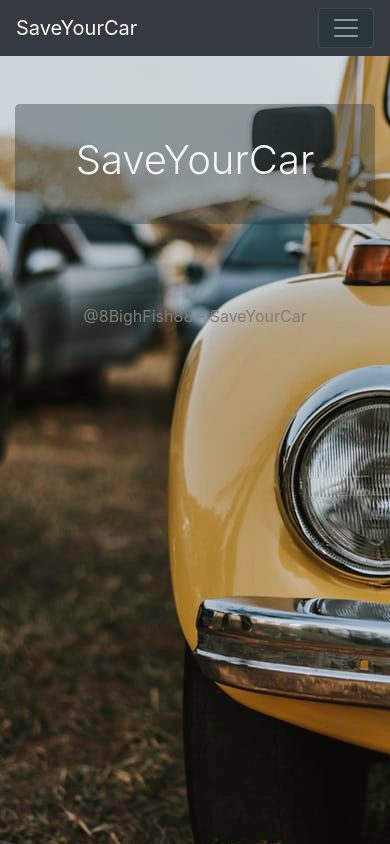
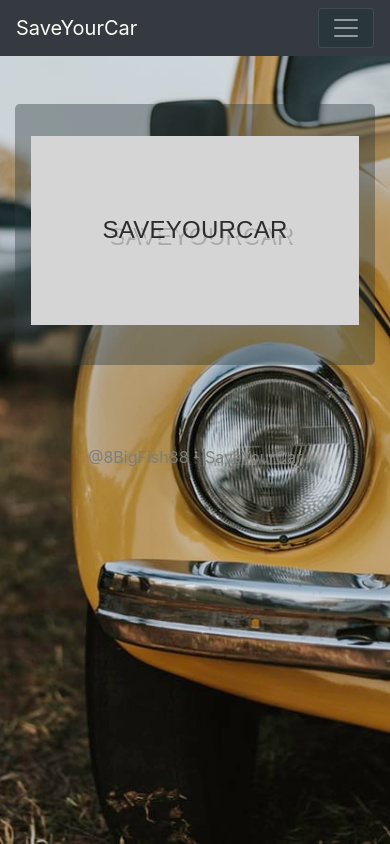
Before and after one commit to 8BigFish88/SaveYourCar_React_FrontEnd, a React (Create React App) app: page / in a window 390 px wide. Built offline with nearby package versions, Linux system fonts and the light colour scheme.

Commit message:
add some text styles

```diff
--- a/src/App.css
+++ b/src/App.css
@@ -8,9 +8,11 @@
 
 @media (max-width: 800px) {
   body {
-    background-image: url("./background_mobile.jpg");
-    background-size: auto;
-    background-repeat: no-repeat;
+    background: url("./background_mobile.jpg") no-repeat center center fixed;
+    -webkit-background-size: cover;
+    -moz-background-size: cover;
+    -o-background-size: cover;
+    background-size: cover;
   }
 }
 
@@ -62,8 +64,14 @@
 }
 
 .jumbotron h1 {
-  font-weight: 300;
+  font-family: "Avant Garde", Avantgarde, "Century Gothic", CenturyGothic,
+    "AppleGothic", sans-serif;
+  font-size: 1.5rem;
   color: whitesmoke;
+  padding: 80px 50px;
+  text-align: center;
+  text-transform: uppercase;
+  text-rendering: optimizeLegibility;
 }
 
 .jumbotron .container {
@@ -93,3 +101,10 @@ a:hover {
 button {
   background-color: #29363a !important;
 }
+
+h1.retroshadow {
+  color: #2c2c2c;
+  background-color: #d5d5d5;
+  letter-spacing: 0.01em;
+  text-shadow: 4px 4px 0px #d5d5d5, 7px 7px 0px rgba(0, 0, 0, 0.2);
+}
--- a/src/components/Footer.js
+++ b/src/components/Footer.js
@@ -1,9 +1,7 @@
 import React, { Component } from "react";
 
 const Footer = () => (
-  <footer className="page-footer text-center">
-    @8BighFish88 - SaveYourCar
-  </footer>
+  <footer className="page-footer text-center">@8BigFish88 - SaveYourCar</footer>
 );
 
 export default Footer;
--- a/src/routes/Home.js
+++ b/src/routes/Home.js
@@ -20,7 +20,7 @@ const Home = props => {
         </div>
       ) : (
         <div className="jumbotron mt-5">
-          <h1 className="elegantshadow">SaveYourCar</h1>
+          <h1 className="retroshadow">SaveYourCar</h1>
         </div>
       )}
     </React.Fragment>
```
Also changed, not shown: src/long_background.jpg (added).
